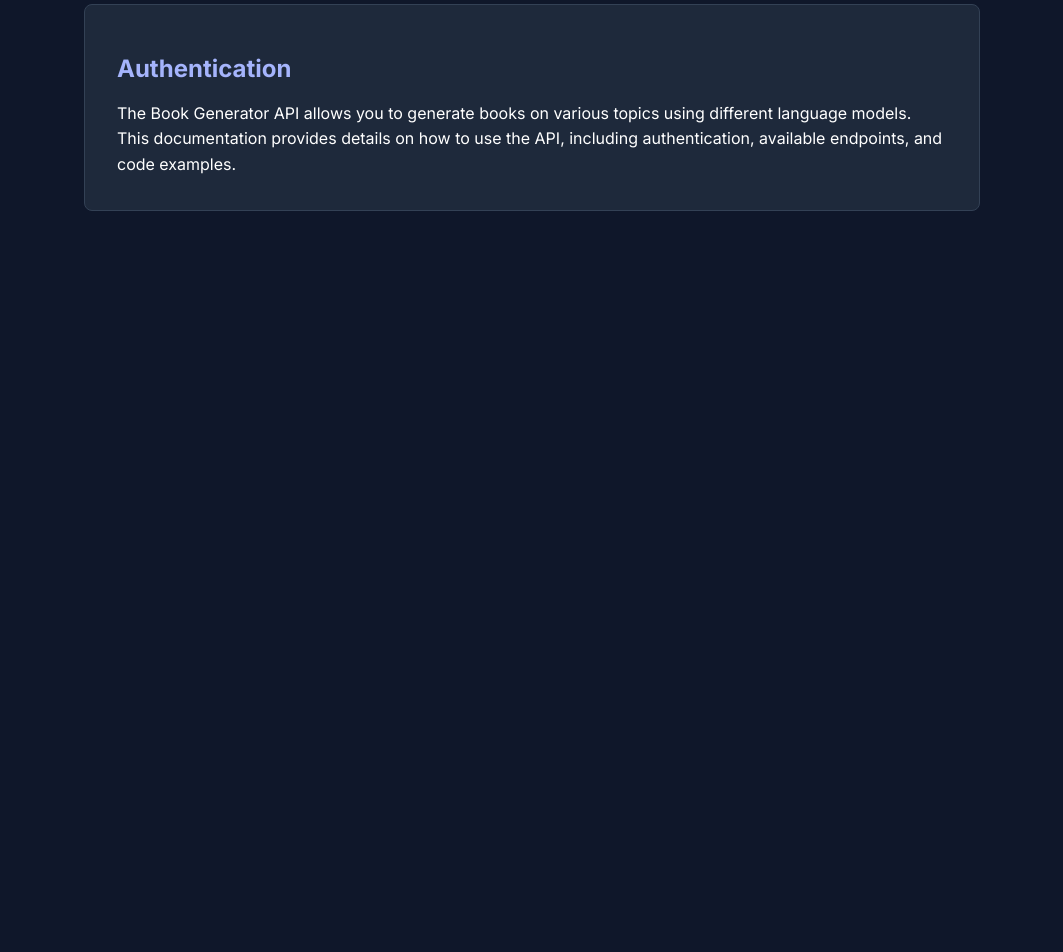
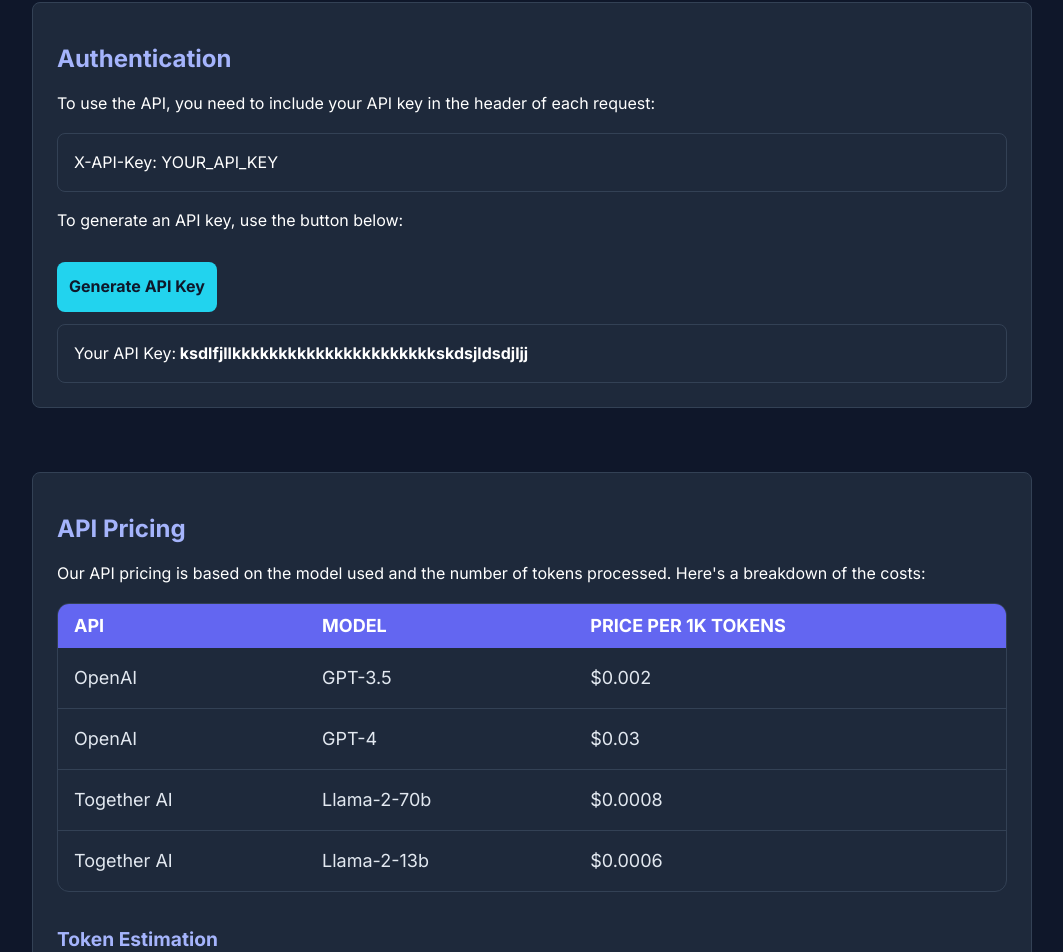
Before and after one commit to sanjana-bhat-2002/bookai-assignment, a React (Vite) app: page / in a window 1280 px wide. Shown: the part 551-1503 px from the top of the page, without its empty margins (108-1171 px from the left). Before the commit the page ends 800 px from the top, so only its background shows below. Built offline with nearby package versions, Linux system fonts and the light colour scheme; what @anishshobithps/tailwind-breakpoints would draw is missing.

Commit message:
added pricing section

```diff
--- a/package.json
+++ b/package.json
@@ -12,7 +12,8 @@
   "dependencies": {
     "@anishshobithps/tailwind-breakpoints": "^1.0.1",
     "react": "^18.3.1",
-    "react-dom": "^18.3.1"
+    "react-dom": "^18.3.1",
+    "react-markdown": "^9.0.1"
   },
   "devDependencies": {
     "@eslint/js": "^9.8.0",
--- a/src/App.tsx
+++ b/src/App.tsx
@@ -1,25 +1,68 @@
 import './App.css'
 import Card from './components/widgets/Card'
+import Table from './components/widgets/Table';
 import './index.css'
 import MainLayout from './layouts/MainLayout'
+import Markdown from 'react-markdown';
+
+const pricingDataHeadings = ["API", "Model", "Price per 1K Tokens"]
+const pricingData = [
+  {
+    api: "OpenAI",
+    model: "GPT-3.5",
+    price: "$0.002"
+  },
+  {
+    api: "OpenAI",
+    model: "GPT-4",
+    price: "$0.03"
+  },
+  {
+    api: "Together AI",
+    model: "Llama-2-70b",
+    price: "$0.0008"
+  },
+  {
+    api: "Together AI",
+    model: "Llama-2-13b",
+    price: "$0.0006"
+  },
+
+]
 
 function App() {
-
 
   return (
     <>
       <MainLayout>
-        <div className='flex flex-col items-center'>
-        <Card cardTitle="Overview">
-          <p>The Book Generator API allows you to generate books on various topics
-            using different language models. This documentation provides details on
-            how to use the API, including authentication, available endpoints, and code examples.</p>
+        <div className='flex flex-col items-center max-w-[1000px] justify-center m-6 lg:mx-auto'>
+          <Card cardTitle="Overview">
+            <p>The Book Generator API allows you to generate books on various topics
+              using different language models. This documentation provides details on
+              how to use the API, including authentication, available endpoints, and code examples.</p>
           </Card>
 
           <Card cardTitle="Authentication">
-          <p>The Book Generator API allows you to generate books on various topics
-            using different language models. This documentation provides details on
-            how to use the API, including authentication, available endpoints, and code examples.</p>
+            <p>To use the API, you need to include your API key in the header of each request:</p>
+            {/* <Markdown>
+              {code}
+            </Markdown> */}
+            <p className='border rounded-lg border-border-color break-all p-4'>X-API-Key: YOUR_API_KEY</p>
+            <p>To generate an API key, use the button below:</p>
+            <button className='bg-[#22d3ee] text-background p-3 my-3 rounded-lg font-bold'>Generate API Key</button>
+            <div className='border rounded-lg border-border-color break-all p-4'>Your API Key:
+              <strong className=''> ksdlfjllkkkkkkkkkkkkkkkkkkkkkkskdsjldsdjljj</strong>
+            </div>
+
+          </Card>
+
+          <Card cardTitle='API Pricing'>
+            <p>Our API pricing is based on the model used and the number of tokens processed. Here's a breakdown of the costs:</p>
+            <Table tableContent={pricingData} tableHeading={pricingDataHeadings}/>
+            <h2>Token Estimation</h2>
+            <p>On average, 1 token is approximately 4 characters or 0.75 words. For precise pricing, we recommend using our token calculator tool.</p>
+            <h2>Billing</h2>
+            <p className=''>You will only be charged for the tokens used in generating the book. The API tracks token usage and bills accordingly. Detailed usage reports are available in your account dashboard.</p>
           </Card>
         </div>
 
--- a/src/components/widgets/Card.tsx
+++ b/src/components/widgets/Card.tsx
@@ -8,11 +8,11 @@ interface CardProps {
 
 const Card = ({ cardTitle, children }: CardProps) => {
     return (
-        <div className='flex flex-col max-w-4xl bg-section border border-border-color rounded-lg p-8 m-8'>
+        <div className='flex flex-col bg-section border border-border-color rounded-lg w-full p-6 my-8 text-white'>
             <h1 className='text-heading text-2xl font-bold my-4'>
                 {cardTitle}
             </h1>
-            <div className='text-white'>
+            <div className=''>
                 {children}
             </div>
 
--- /dev/null
+++ b/src/components/widgets/Table.tsx
@@ -0,0 +1,42 @@
+interface TableRow {
+    api: string;
+    price: string;
+    model: string;
+}
+
+  interface TableProps {
+    tableHeading: string[];
+    tableContent: TableRow[];
+  }
+
+const Table = ({tableHeading, tableContent}: TableProps) => {
+  return (
+    <table className='w-full mx-auto text-sm md:text-lg mt-4 mb-8 text-left border border-separate border-spacing-0 overflow-hidden rounded-xl border-border-color'>
+    <thead>
+        <tr>
+            {
+                tableHeading.map((item, index) => (
+                        <th className="bg-[#6366f1] py-2 px-4" key={index}>{item.toUpperCase()}</th>
+            ))
+        }
+        </tr>
+    </thead>
+    <tbody>
+    {tableContent.map((item, rowIndex) => (
+          <tr key={rowIndex} className="mt-4 text-secondary">
+            {Object.values(item).map((value, index) => (
+              <td
+                key={index}
+                className={`py-4 px-4 ${rowIndex === tableContent.length - 1 ? '' : 'border-b border-border-color'}`}
+              >
+                {value}
+              </td>
+            ))}
+          </tr>
+        ))}
+    </tbody>
+    </table>
+  )
+}
+
+export default Table
--- a/src/index.css
+++ b/src/index.css
@@ -6,7 +6,7 @@
 
 :root {
   --primary: linear-gradient(135deg, #1e0533, #110a1f);
-  --accent: #8a2be2;
+  --accent: #6366f1;
   --text-color: #ffffff;
   --text-secondary: #b3b3b3;
   --gradient-1: linear-gradient(45deg, #726bff, #57b6fe);
@@ -20,6 +20,17 @@
   --hover-color: #22d3ee;
 }
 
+
+p {
+  color: white;
+  margin-bottom: 1rem;
+}
+
+h2 {
+  color: var(--heading-color);
+  font-size: larger;
+  font-weight: bold;
+}
 /*
 a {
   font-weight: 500;
--- a/src/layouts/MainLayout.tsx
+++ b/src/layouts/MainLayout.tsx
@@ -8,11 +8,14 @@ interface LayoutProps {
 
 const MainLayout: FC<LayoutProps> = ({ children }) => {
   return (
+    <>
+
     <div className=''>
     <Header />
      {children}
      {/* <Footer /> */}
     </div>
+    </>
   )
 }
 
--- a/tailwind.config.js
+++ b/tailwind.config.js
@@ -11,7 +11,8 @@ export default {
         "section": "var(--section-background)",
         "secondary": "var(--secondary-color)",
         "heading": "var(--heading-color)",
-        "border-color": "var(--border-color)"
+        "border-color": "var(--border-color)",
+        "background": "var(--background-color)"
       },
 
       backgroundImage: {
```
Also changed, not shown: 1 other file (tests, documents, lock files or other folders).
